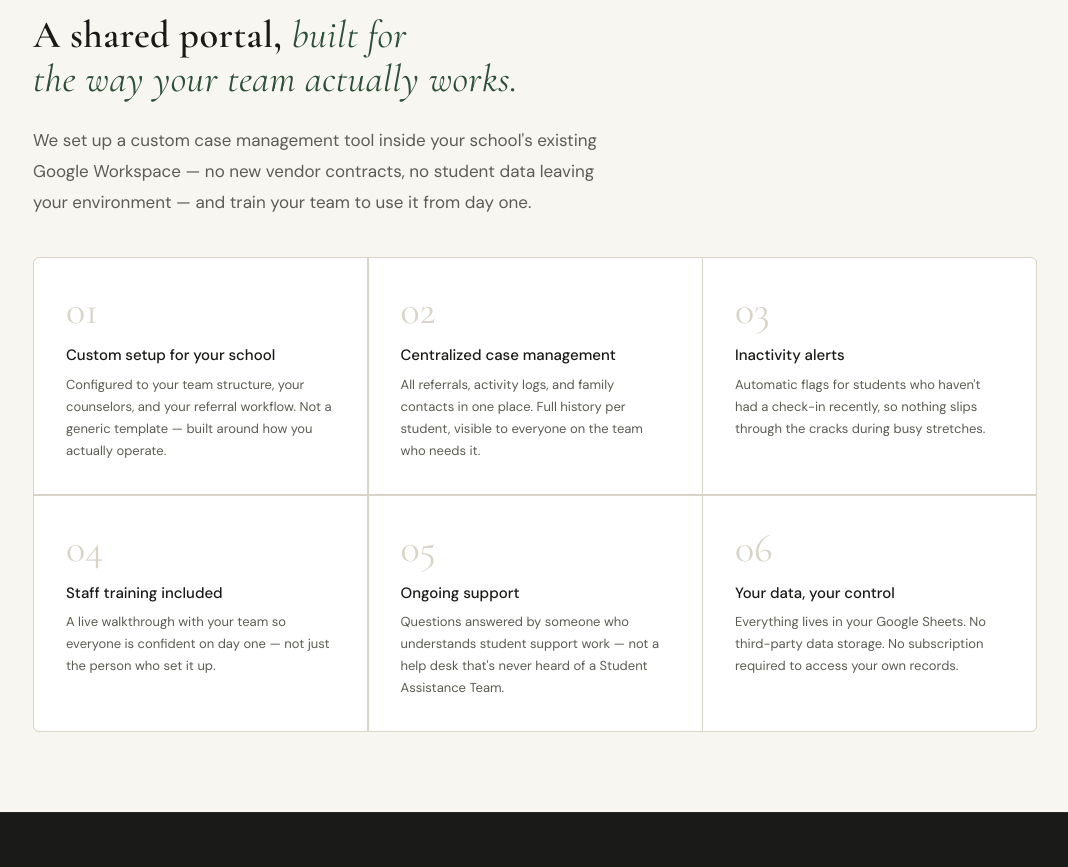
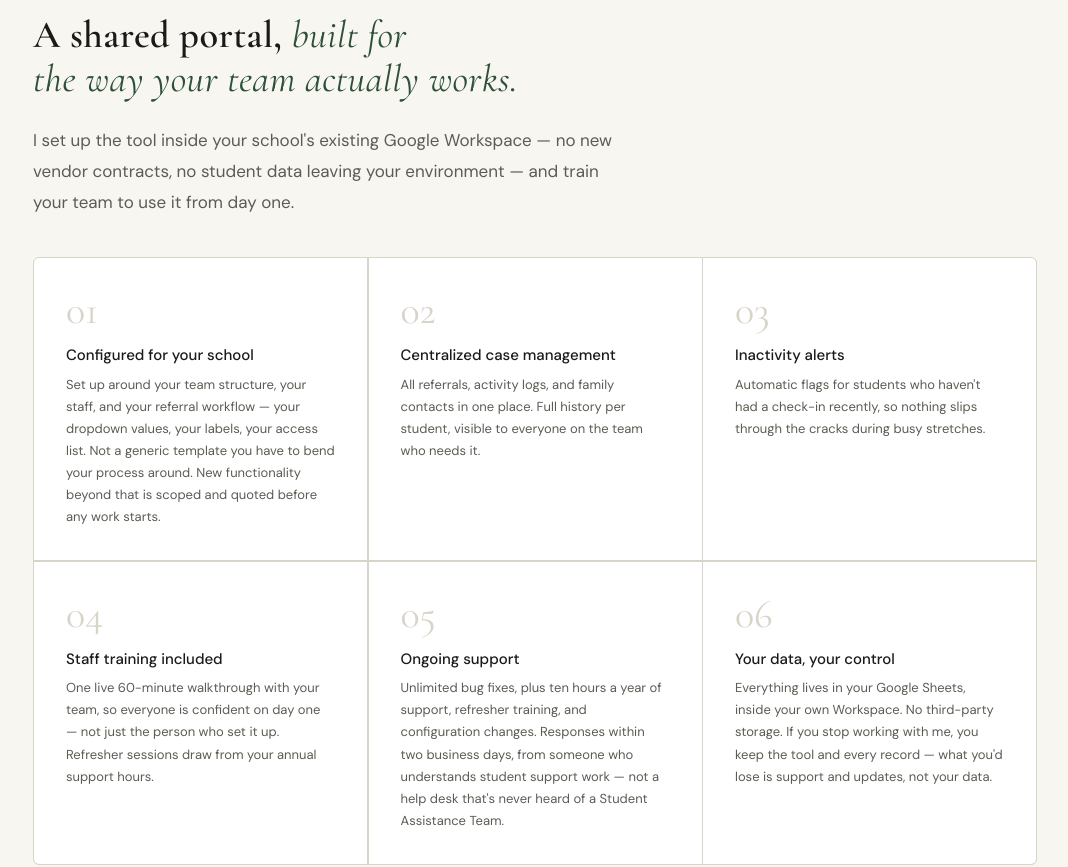
Before and after one commit to schajake/mosaiceducationsolutions, a plain HTML site: page index.html in a window 1280 px wide. Shown: the part 1725-2592 px from the top of the page, without its empty margins (105-1173 px from the left). Drawn offline with nearby package versions, Linux system fonts and the light colour scheme.

Commit message:
Add files via upload
aligned website and documents

```diff
--- a/index.html
+++ b/index.html
@@ -977,7 +977,7 @@
   <div class="hero-left">
     <div class="hero-eyebrow">School support team tools</div>
     <h1>Every student is a<br><em>mosaic.</em><br>See the whole picture.</h1>
-    <p class="hero-body">Small school student support teams do vital work — but they're often piecing together student histories from scattered spreadsheets, email threads, and memory. We help you bring it all into one place.</p>
+    <p class="hero-body">Small school student support teams do vital work — but they're often piecing together student histories from scattered spreadsheets, email threads, and phone calls. I help you bring it all into one place.</p>
     <a href="#contact" class="hero-cta">
       Start a conversation
       <svg viewBox="0 0 16 16" fill="none" stroke="currentColor" stroke-width="1.5">
@@ -1051,12 +1051,12 @@
   <div class="section-inner">
     <div class="section-label fade-up">What we do</div>
     <h2 class="fade-up">A shared portal, <em>built for<br>the way your team actually works.</em></h2>
-    <p class="what-intro fade-up">We set up a custom case management tool inside your school's existing Google Workspace — no new vendor contracts, no student data leaving your environment — and train your team to use it from day one.</p>
+    <p class="what-intro fade-up">I set up the tool inside your school's existing Google Workspace — no new vendor contracts, no student data leaving your environment — and train your team to use it from day one.</p>
     <div class="features-grid fade-up">
       <div class="feature-card">
         <div class="feature-num">01</div>
-        <div class="feature-title">Custom setup for your school</div>
-        <div class="feature-body">Configured to your team structure, your counselors, and your referral workflow. Not a generic template — built around how you actually operate.</div>
+        <div class="feature-title">Configured for your school</div>
+        <div class="feature-body">Set up around your team structure, your staff, and your referral workflow — your dropdown values, your labels, your access list. Not a generic template you have to bend your process around. New functionality beyond that is scoped and quoted before any work starts.</div>
       </div>
       <div class="feature-card">
         <div class="feature-num">02</div>
@@ -1071,17 +1071,17 @@
       <div class="feature-card">
         <div class="feature-num">04</div>
         <div class="feature-title">Staff training included</div>
-        <div class="feature-body">A live walkthrough with your team so everyone is confident on day one — not just the person who set it up.</div>
+        <div class="feature-body">One live 60-minute walkthrough with your team, so everyone is confident on day one — not just the person who set it up. Refresher sessions draw from your annual support hours.</div>
       </div>
       <div class="feature-card">
         <div class="feature-num">05</div>
         <div class="feature-title">Ongoing support</div>
-        <div class="feature-body">Questions answered by someone who understands student support work — not a help desk that's never heard of a Student Assistance Team.</div>
+        <div class="feature-body">Unlimited bug fixes, plus ten hours a year of support, refresher training, and configuration changes. Responses within two business days, from someone who understands student support work — not a help desk that's never heard of a Student Assistance Team.</div>
       </div>
       <div class="feature-card">
         <div class="feature-num">06</div>
         <div class="feature-title">Your data, your control</div>
-        <div class="feature-body">Everything lives in your Google Sheets. No third-party data storage. No subscription required to access your own records.</div>
+        <div class="feature-body">Everything lives in your Google Sheets, inside your own Workspace. No third-party storage. If you stop working with me, you keep the tool and every record — what you'd lose is support and updates, not your data.</div>
       </div>
     </div>
   </div>
@@ -1092,7 +1092,7 @@
   <div class="section-inner">
     <div class="section-label fade-up">Our tools</div>
     <h2 class="fade-up">A growing toolkit for<br><em>school support teams.</em></h2>
-    <p class="tools-intro fade-up">Every tool we build runs inside Google Workspace, requires no new vendor contracts, and is designed by someone who uses it. Each one targets a specific role — because the school psychologist, the counselor, the interventionist, and the student support coordinator all have different jobs.</p>
+    <p class="tools-intro fade-up">Every tool I build runs inside Google Workspace, requires no new vendor contracts, and is designed by someone who uses it. Each one targets a specific role — because the school psychologist, the counselor, the interventionist, and the student support coordinator all have different jobs.</p>
     <div class="tools-grid fade-up">
 
       <!-- Student Success Portal -->
@@ -1206,7 +1206,7 @@
   <div class="section-inner">
     <div class="section-label">Get in touch</div>
     <h2>Let's talk about<br><em>your team.</em></h2>
-    <p class="contact-sub">No sales pitch. Just a 20-minute conversation about how your student support team currently coordinates — and whether what we've built might help.</p>
+    <p class="contact-sub">No sales pitch. Just a 20-minute conversation about how your student support team currently coordinates — and whether what I've built might help.</p>
     <div data-fs-success style="display:none;padding:1rem;background:rgba(61,107,79,0.2);border:1px solid rgba(106,155,124,0.4);border-radius:4px;color:#9dc4ae;font-size:15px;margin-bottom:1rem;">
       Message sent! I'll be in touch soon. — Jake
     </div>
```
